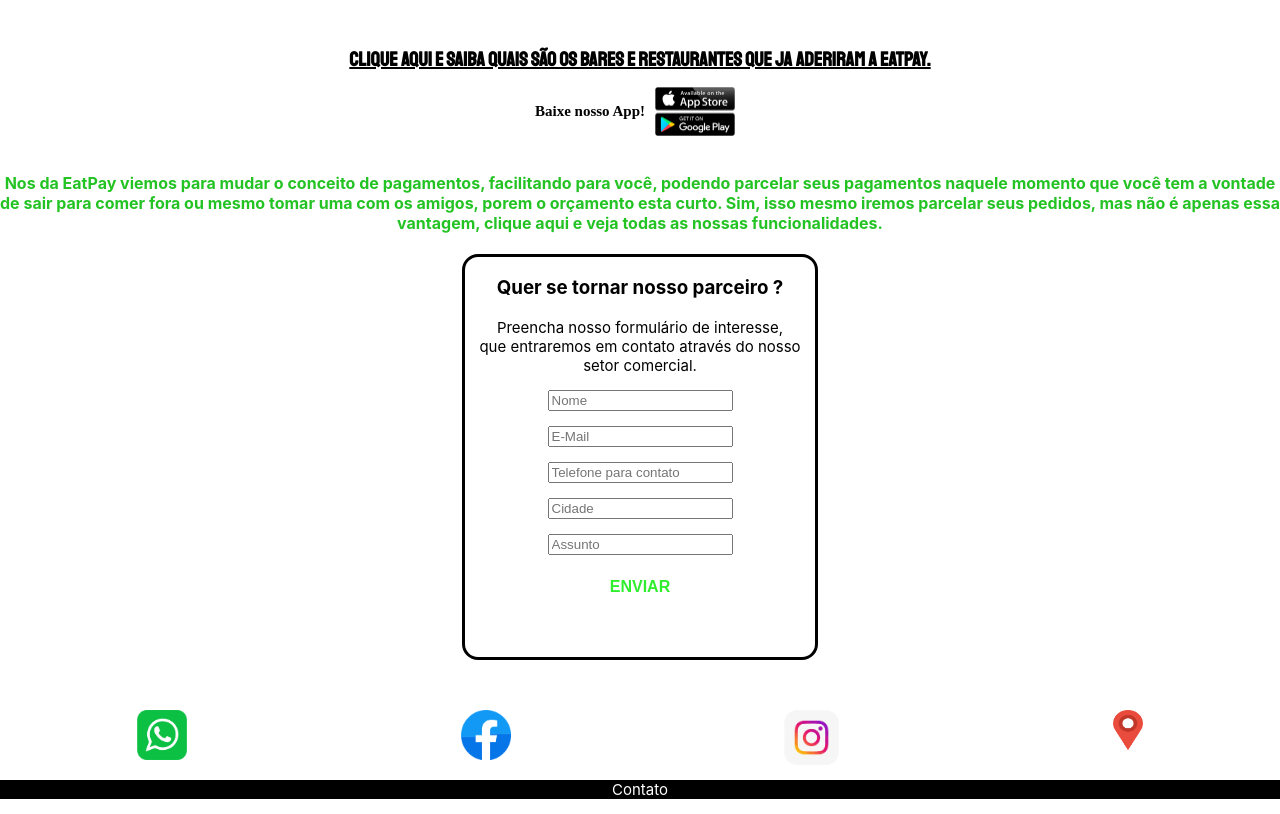
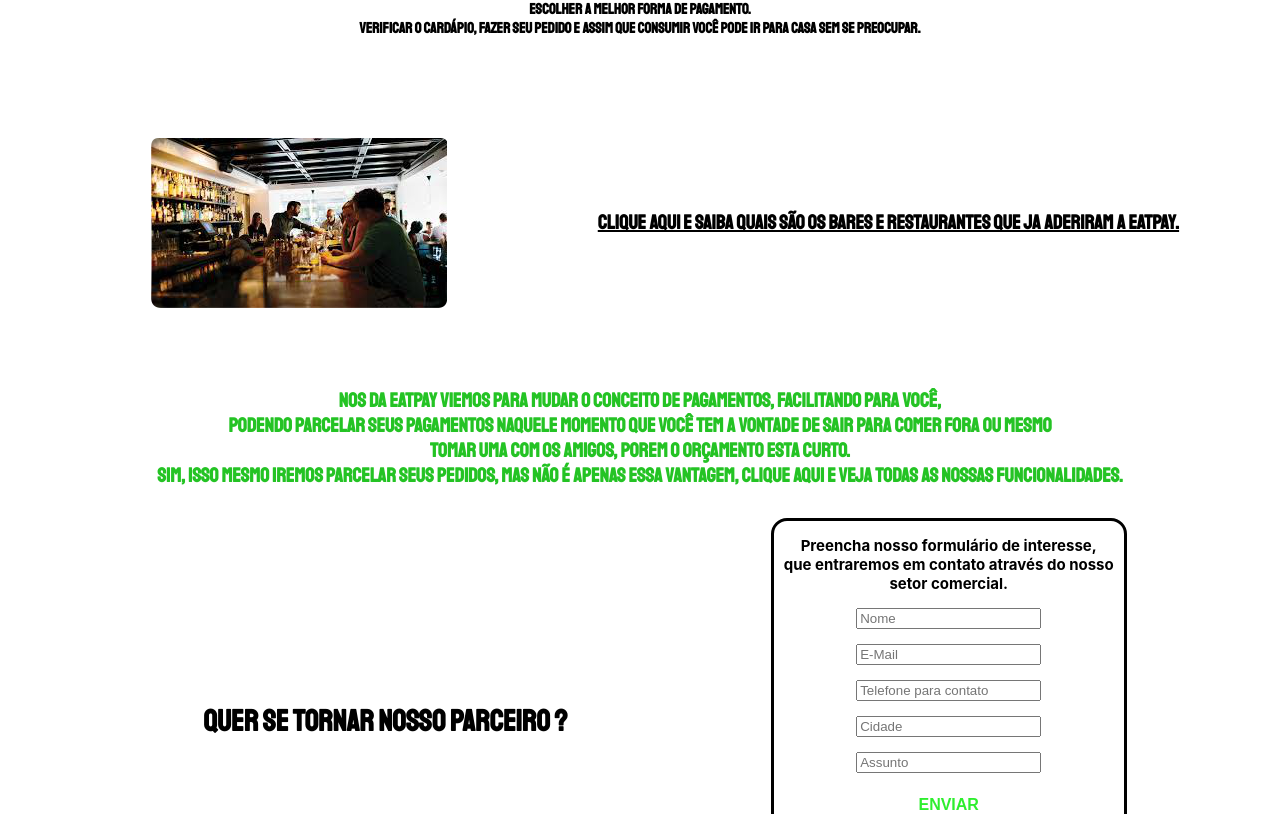
Before and after one commit to alexverrilo/Projeto, a React (Create React App) app in the folder projetointegrador-front-end/: page / in a window 1280 px wide. Shown: the part 346-1160 px from the top of the page. Built offline with nearby package versions, Linux system fonts and the light colour scheme.

Commit message:
Css pagina Principal

```diff
--- a/projetointegrador-front-end/src/pages/principal.tsx
+++ b/projetointegrador-front-end/src/pages/principal.tsx
@@ -28,26 +28,31 @@
                     <img className={styles.logo} src="/content/logo.png" alt="Logo da Eat Pay"/>
                     <p className={styles.text}>
                         Já pensou em ir no seu restaurante preferido sem ter que ficar esperando em filas?
-                        <BotaoClique></BotaoClique>
+                        <p>EatPay é uma forma nova de pagamento para facilitar a sua diversao.<br/>
+                    Você pode reservar sua mesa.<br/>
+                    Escolher a melhor forma de pagamento.<br/>
+                    verificar o cardápio, fazer seu pedido e assim que consumir você pode ir para casa sem se preocupar.</p>
                     </p>
                         <div>
-                        <div>
+                            <div className={styles.container}>
+
+                                <img src="/content/bar.png" alt="Icones das lojas virtuais"/>
                                 {/* <p>Saiba aqui quais são os BARES e RESTAURANTES que ja aderiram a EatPay. Uma forma nova de pagamento para facilitar a sua diversao.</p> */}
-                            <NavLink to="/bares-restaurantes" className={styles.text2}> Clique aqui e saiba quais são os BARES e RESTAURANTES que ja aderiram a EatPay.
-                            </NavLink>
+                                <NavLink to="/bares-restaurantes" className={styles.text2}> Clique aqui e saiba quais são os BARES e
+                                RESTAURANTES que ja aderiram a EatPay. </NavLink>
+
                             </div>
-                        <div className={styles.f}>
-                            <h2>Baixe nosso App!</h2>
-                            <img className={styles.loja} src="/content/lojas.png" alt="Icones das lojas virtuais"/>
-                        </div>
-                        <h4 className={styles.p}> Nos da EatPay viemos para mudar o conceito de pagamentos, facilitando para você,
-                        podendo parcelar seus pagamentos naquele momento que você tem a vontade de sair para comer fora ou mesmo tomar uma com os amigos, porem o orçamento esta curto.
+                            <h4 className={styles.p}> Nos da EatPay viemos para mudar o conceito de pagamentos, facilitando para você,<br/>
+                            podendo parcelar seus pagamentos naquele momento que você tem a vontade de sair para comer fora ou mesmo <br/>
+                            tomar uma com os amigos, porem o orçamento esta curto.<br/>
                             Sim, isso mesmo iremos parcelar seus pedidos, mas não é apenas essa vantagem,
-                        clique aqui e veja todas as nossas funcionalidades.</h4>
+                            clique aqui e veja todas as nossas funcionalidades.
+                            </h4>
                         </div>
                 </header>
+                <div className={styles.container}>
+                    <h3>Quer se tornar nosso parceiro ?</h3>
                     <div className={styles.body}>
-                    <h3>Quer se tornar nosso parceiro ?</h3>
                         <p>Preencha nosso formulário de interesse,<br/>
                             que entraremos em contato através do nosso setor comercial.</p>
                         <p> <input onChange={ inputChange } placeholder="Nome" /></p>
@@ -56,6 +61,11 @@
                         <p> <input onChange={ inputChange } placeholder="Cidade"/></p>
                         <p> <input onChange={ inputChange } placeholder="Assunto"/></p>
                         <Botao>ENVIAR</Botao>
+                    </div>
+                </div>
+                <div className={styles.f}>
+                    <h2>Baixe nosso App!</h2>
+                    <img className={styles.loja} src="/content/lojas.png" alt="Icones das lojas virtuais"/>
                 </div>
                 <div className={styles.images}>
                     <img src="/content/whatsapp.png" alt="" width="50" height="50"/>
--- a/projetointegrador-front-end/src/styles/Pagina.module.css
+++ b/projetointegrador-front-end/src/styles/Pagina.module.css
@@ -1,3 +1,4 @@
+@import url('https://fonts.googleapis.com/css2?family=Staatliches&display=swap');
 .root > header {
     background: black;
     display:flex;
@@ -43,5 +44,9 @@
     background: black;
 }
 .footer p{
+  background-color: transparent;
+  font-size: 30px;
   color: white;
+  margin: 0px;
+  font-family: 'Staatliches';
 }
--- a/projetointegrador-front-end/src/styles/PaginaPrincipal.module.css
+++ b/projetointegrador-front-end/src/styles/PaginaPrincipal.module.css
@@ -1,18 +1,37 @@
 @import url('https://fonts.googleapis.com/css2?family=Staatliches&display=swap');
 .root header{
-    text-align: center
-;
+    text-align: center;
+}
+.container{
+    flex-direction: row;
+    flex-wrap: wrap;
+    display: flex;
+    justify-content: space-evenly;
+    align-items: center;
+
+}
+.container h3{
+    text-align: center;
+    font-size: 30px;
+    font-family: 'Staatliches';
+    margin: 50px;
+    padding: 0px;
+}
+.container img{
+    text-align: center;
+    font-size: 30px;
+    font-family: 'Staatliches';
+    margin: 50px;
+    padding: 0px;
 }
 .body {
-    justify-content: center;
-    background-color: transparent;
+    font-weight: bold;
     text-align: center;
     border-style: solid;
     border-radius: 1.0em;
     width: 350px;
     height: 400px;
-    margin: auto;
-    margin-bottom: 50px;
+    flex-wrap: wrap;
 }
 .text {
     margin: 50px;
@@ -24,8 +43,9 @@
     font-weight: bold;
 }
 .text2 {
-    margin: auto;
-    flex: auto;
+    justify-content: space-evenly;
+    display: flex;
+    flex-wrap: wrap;
     font-family: 'Staatliches';
     color:black;
     /* text-shadow: 2px 2px rgb(36, 195, 36); */
@@ -33,6 +53,10 @@
     font-weight: bold;
 }
 .p {
+    font-family: 'Staatliches';
+    font-size: 20px;
+    margin-top: 30px;
+    margin-bottom: 30px;
     background-color: transparent;
     color: rgb(36, 195, 36)
 }
@@ -47,6 +71,9 @@
     font-size: 10px;
     font-family: 'Indie Flower';
 }
+    .f h2{
+        font-family: 'Staatliches';
+    }
 .loja{
     margin: 10px;
     max-width: 80px;
@@ -58,10 +85,8 @@
     width: 100%;
 }
 .images{
-
+    margin-top: 50px;
+    margin-bottom: 50px;
     display: flex;
-    flex-direction: row;
-    flex-wrap: wrap;
-    justify-content: space-around;
-    display: flex;
+    justify-content: space-evenly;
 }
```
Also changed, not shown: projetointegrador-front-end/public/content/bar.png (added). Lines whose indentation alone changed are shown as unchanged.
